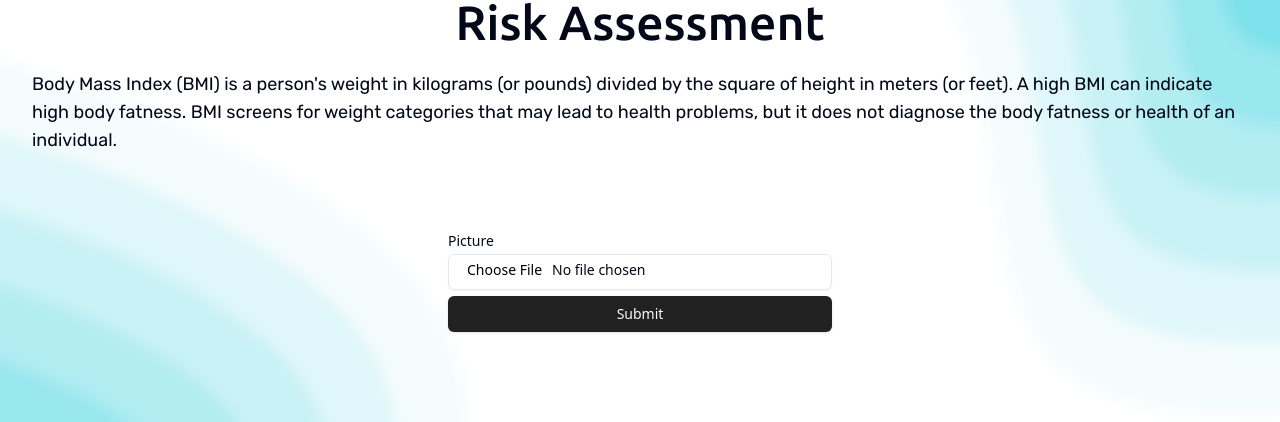
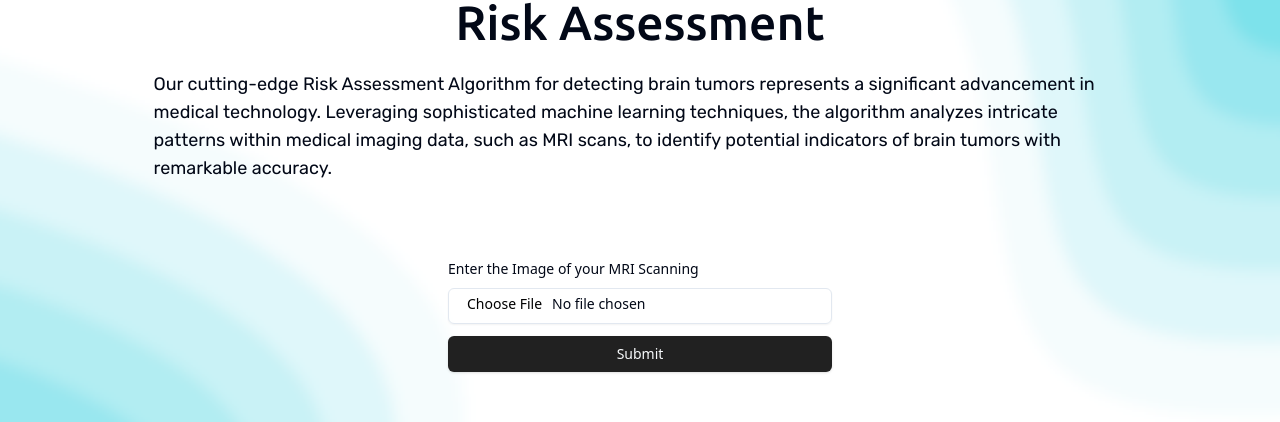
Before and after one commit to puneeth072003/Vitista, a React (Vite) app in the folder Frontend/: page /risk-assessment in a window 1280 px wide. Shown: the part 163-585 px from the top of the page. Built offline with nearby package versions, Linux system fonts and the light colour scheme; no server answers; a web font is replaced by a local one.

Commit message:
fix #3: Fixed Crashing Pages
Signed-off-by: Soorya U <sooryau7@gmail.com>

```diff
--- a/Frontend/src/pages/Fit/index.tsx
+++ b/Frontend/src/pages/Fit/index.tsx
@@ -17,14 +17,22 @@ function Fit() {
       await axios
         .get(`${BACKEND_URL}/v1/fit`)
         .then((res) => console.log(res.data))
-        .finally(() => dispatch(switchState(true)));
+        .finally(() => dispatch(switchState(false)));
     };
     fetchData();
-  }, []);
+  }, [dispatch]);
 
   return (
     <>
-      <main></main>
+      <main className="h-[80vh] flex flex-col justify-center items-center gap-[2rem] py-[1.5rem] px-6 lg:px-8">
+        <h1 className="text-4xl font-[Ubuntu] text-center">
+          This Feature is Under Development due to the Strict App Authorization
+          Of Google.
+        </h1>
+        <h1 className="text-4xl font-[Ubuntu] text-center">
+          Right Now, this is only Available for Testers
+        </h1>
+      </main>
     </>
   );
 }
--- a/Frontend/src/pages/RiskAssessment/index.tsx
+++ b/Frontend/src/pages/RiskAssessment/index.tsx
@@ -49,17 +49,20 @@ function RiskAssessment() {
     <>
       <main className="flex flex-col justify-center items-center gap-[5rem] py-[1.5rem] px-6 lg:px-8">
         <section className="flex flex-col justify-center items-center gap-6 pt-16">
-          <h1 className="text-5xl font-[Ubuntu] text-center w-full">Risk Assessment</h1>
-          <p className="text-lg font-[Rubik]">
-            Body Mass Index (BMI) is a person's weight in kilograms (or pounds)
-            divided by the square of height in meters (or feet). A high BMI can
-            indicate high body fatness. BMI screens for weight categories that
-            may lead to health problems, but it does not diagnose the body
-            fatness or health of an individual.
+          <h1 className="text-5xl font-[Ubuntu] text-center w-full">
+            Risk Assessment
+          </h1>
+          <p className="text-lg font-[Rubik] w-4/5">
+            Our cutting-edge Risk Assessment Algorithm for detecting brain
+            tumors represents a significant advancement in medical technology.
+            Leveraging sophisticated machine learning techniques, the algorithm
+            analyzes intricate patterns within medical imaging data, such as MRI
+            scans, to identify potential indicators of brain tumors with
+            remarkable accuracy.
           </p>
         </section>
-        <section className="grid w-full max-w-sm items-center gap-1.5">
-          <Label htmlFor="picture">Picture</Label>
+        <section className="grid w-full max-w-sm items-center gap-3">
+          <Label htmlFor="picture">Enter the Image of your MRI Scanning</Label>
           <Input
             id="picture"
             type="file"
```
